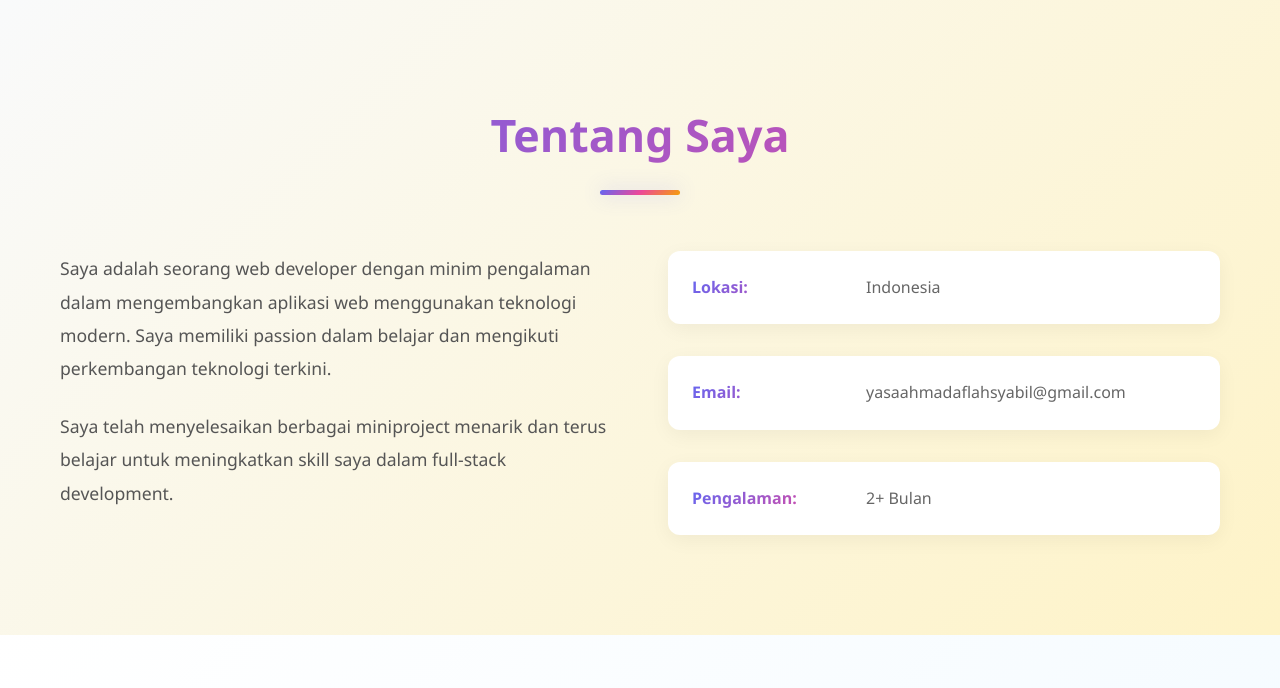
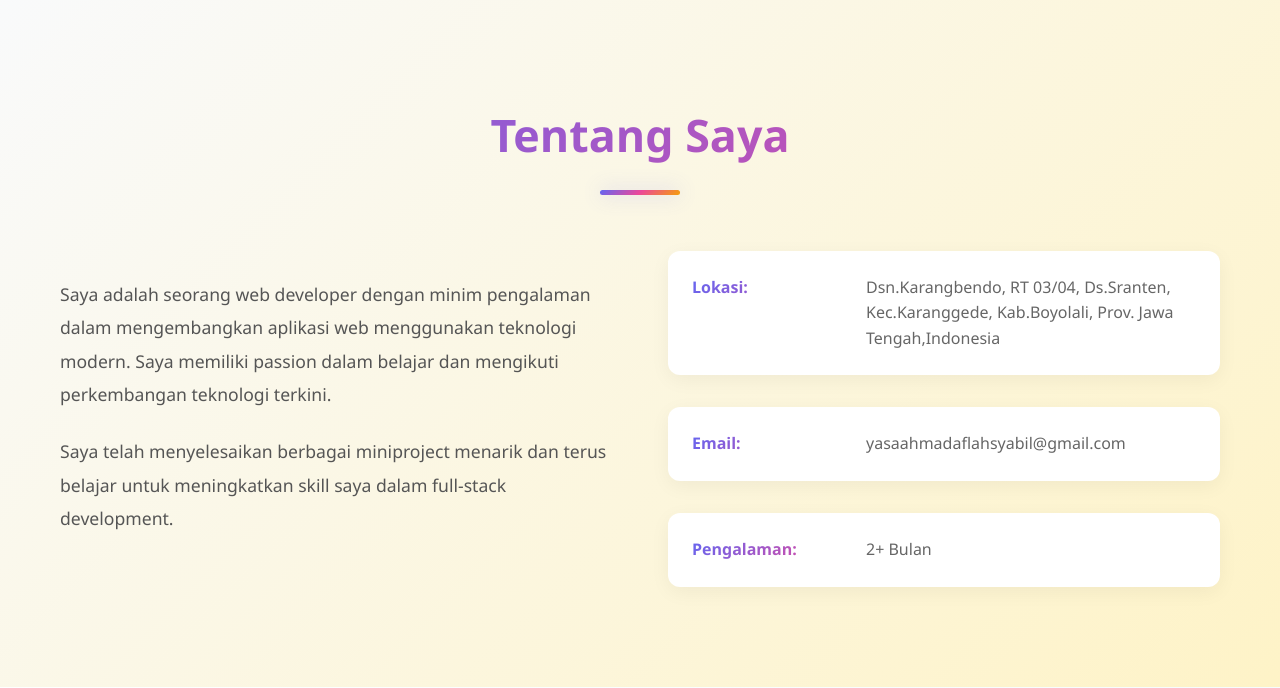
Before and after one commit to SuperYasa/UTSYASA, a Django app: page / in a window 1280 px wide. Shown: the part 861-1549 px from the top of the page. Run offline with Django 3.2, Linux system fonts and the light colour scheme.

Commit message:
update address

```diff
--- a/mywebsite/templates/index.html
+++ b/mywebsite/templates/index.html
@@ -53,7 +53,7 @@
                 <div class="about-info">
                     <div class="info-item">
                         <span class="label">Lokasi:</span>
-                        <span class="value">Indonesia</span>
+                        <span class="value">Dsn.Karangbendo, RT 03/04, Ds.Sranten, Kec.Karanggede, Kab.Boyolali, Prov. Jawa Tengah,Indonesia</span>
                     </div>
                     <div class="info-item">
                         <span class="label">Email:</span>
```
